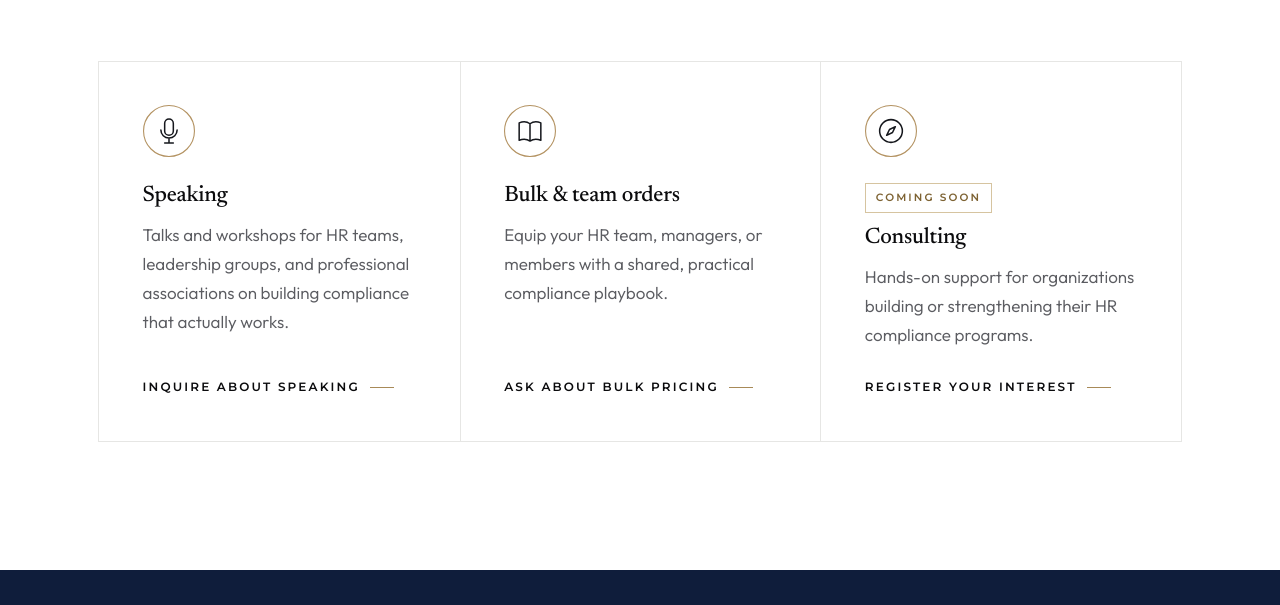
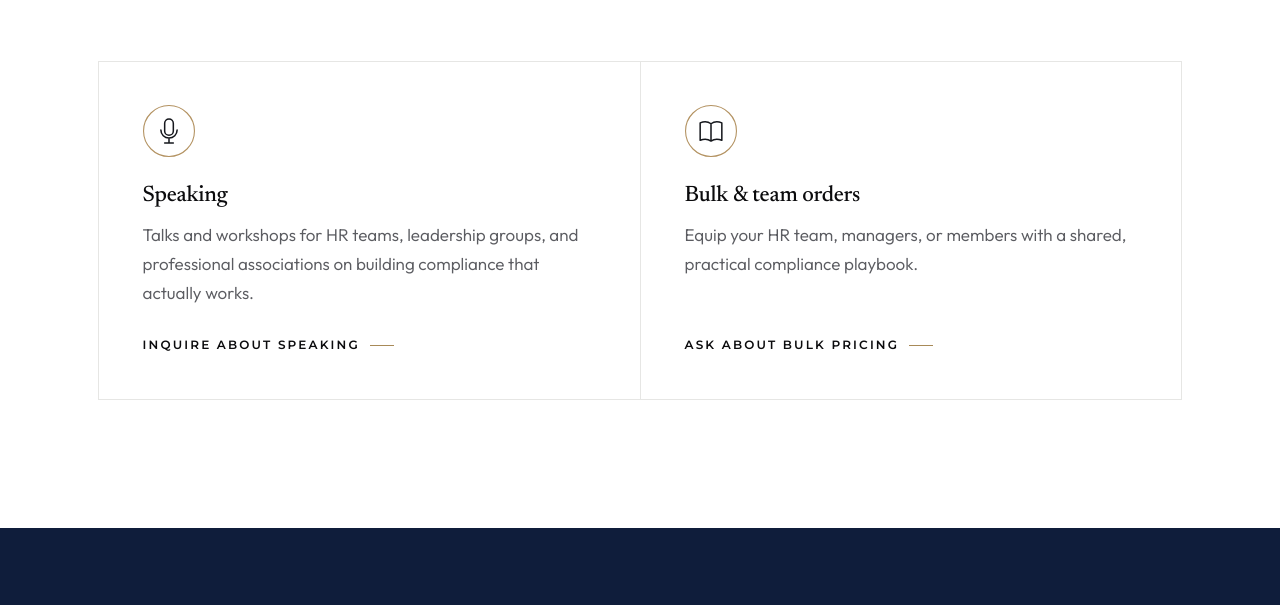
Before and after one commit to bmiller085/brandonmiller.co, a plain HTML site: page index.html in a window 1280 px wide. Shown: the part 3596-4201 px from the top of the page. Drawn offline with Linux system fonts and the light colour scheme.

Commit message:
Home: remove the Consulting card for now; Work with me uses two columns
Co-Authored-By: Claude Opus 5.5 <noreply@anthropic.com>
Claude-Session: https://claude.ai/code/session_01Rg33Zkzo93K3TU5ieDGzB3

```diff
--- a/assets/css/site.css
+++ b/assets/css/site.css
@@ -330,6 +330,7 @@ section { padding: clamp(72px, 10vw, 140px) 0; }
 
 /* ---------- Cards ---------- */
 .cards { display: grid; grid-template-columns: repeat(3, 1fr); gap: 0; border: 1px solid var(--line); background: var(--white); }
+@media (min-width: 901px) { .cards.two { grid-template-columns: repeat(2, 1fr); } }
 .card { padding: clamp(28px, 3.4vw, 44px); display: flex; flex-direction: column; border-left: 1px solid var(--line); }
 .card:first-child { border-left: 0; }
 .card p { color: var(--muted); }
--- a/index.html
+++ b/index.html
@@ -138,7 +138,7 @@
           <h2>Bring practical compliance to <em>your organization</em></h2>
           <p class="lede">I welcome conversations about the book, speaking engagements, and bulk orders for your team.</p>
         </div>
-        <div class="cards">
+        <div class="cards two">
           <article class="card">
             <svg class="icon" viewBox="0 0 48 48" aria-hidden="true" focusable="false"><circle cx="24" cy="24" r="23.5" fill="none" stroke="#b39261"/><rect x="20" y="13" width="8" height="15" rx="4" fill="none" stroke="#15171c" stroke-width="1.4"/><path d="M16.5 23a7.5 7.5 0 0 0 15 0M24 30.5v4.5m-4 0h8" fill="none" stroke="#15171c" stroke-width="1.4" stroke-linecap="round"/></svg>
             <h3>Speaking</h3>
@@ -150,13 +150,6 @@
             <h3>Bulk &amp; team orders</h3>
             <p>Equip your HR team, managers, or members with a shared, practical compliance playbook.</p>
             <a class="more" href="/contact?topic=bulk">Ask about bulk pricing</a>
-          </article>
-          <article class="card">
-            <svg class="icon" viewBox="0 0 48 48" aria-hidden="true" focusable="false"><circle cx="24" cy="24" r="23.5" fill="none" stroke="#b39261"/><circle cx="24" cy="24" r="10.5" fill="none" stroke="#15171c" stroke-width="1.4"/><path d="m28 20-2.6 5.4L20 28l2.6-5.4z" fill="none" stroke="#15171c" stroke-width="1.4" stroke-linejoin="round"/></svg>
-            <span class="tag">Coming soon</span>
-            <h3>Consulting</h3>
-            <p>Hands-on support for organizations building or strengthening their HR compliance programs.</p>
-            <a class="more" href="/contact?topic=consulting">Register your interest</a>
           </article>
         </div>
       </div>
```
